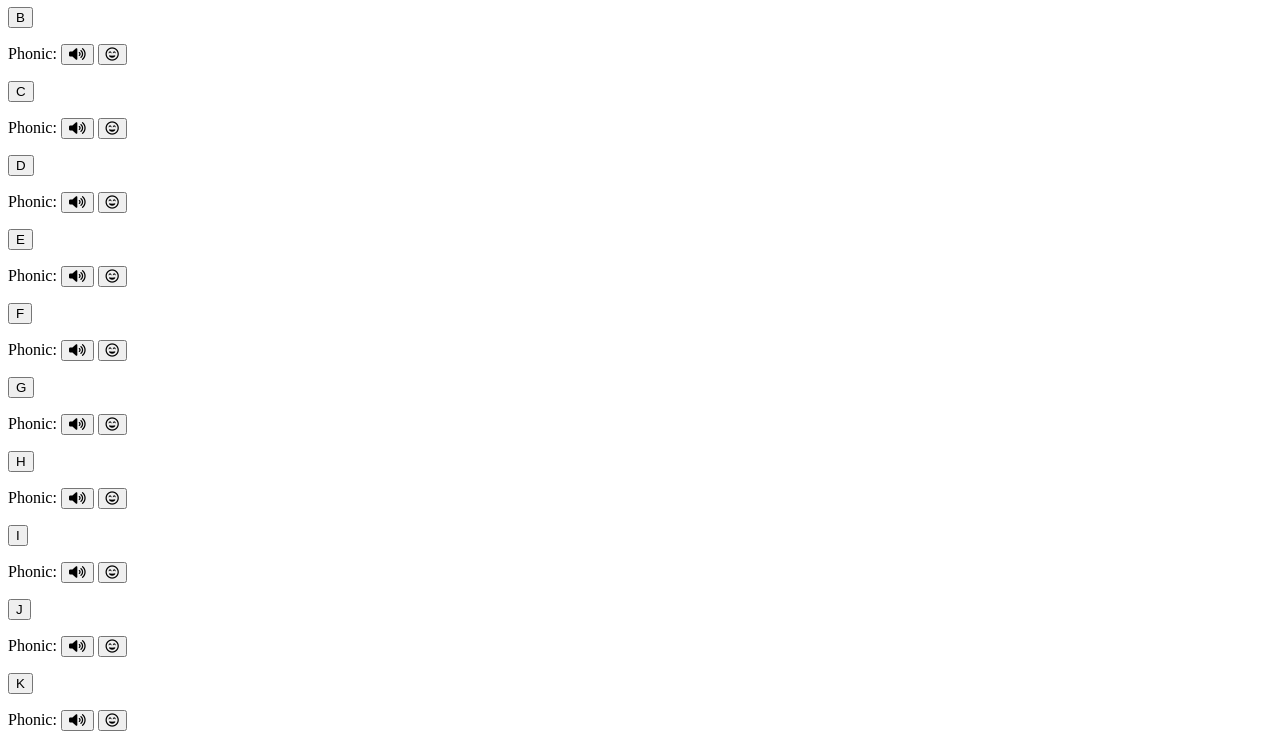
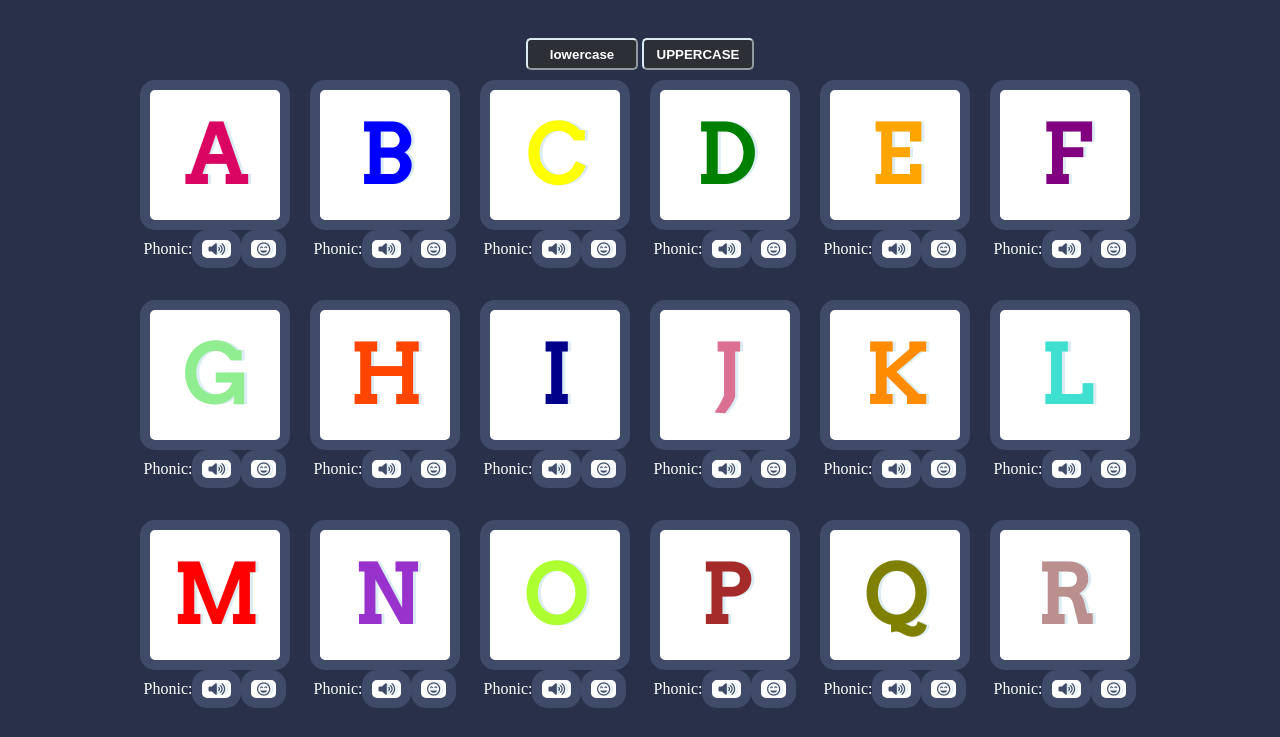
Before and after one commit to ericdurban/Alphabet, a plain HTML site: page index.html in a window 1280 px wide. Shown: the part 168-905 px from the top of the page. Drawn offline with Linux system fonts and the light colour scheme.

Commit message:
Fix styling link #2

```diff
--- a/index.html
+++ b/index.html
@@ -4,7 +4,7 @@
 <head>
   <meta charset="utf-8">
   <title>Learn the Alphabet!</title>
-  <link rel="stylesheet" href="/Portfolio Projects/Learn the Alphabet/styles.css">
+  <link rel="stylesheet" href="./styles.css">
   <link href="https://fonts.googleapis.com/css?family=Arvo" rel="stylesheet">
   <link href="https://cdnjs.cloudflare.com/ajax/libs/font-awesome/6.0.0-beta3/css/all.min.css" rel="stylesheet">
 </head>
```
